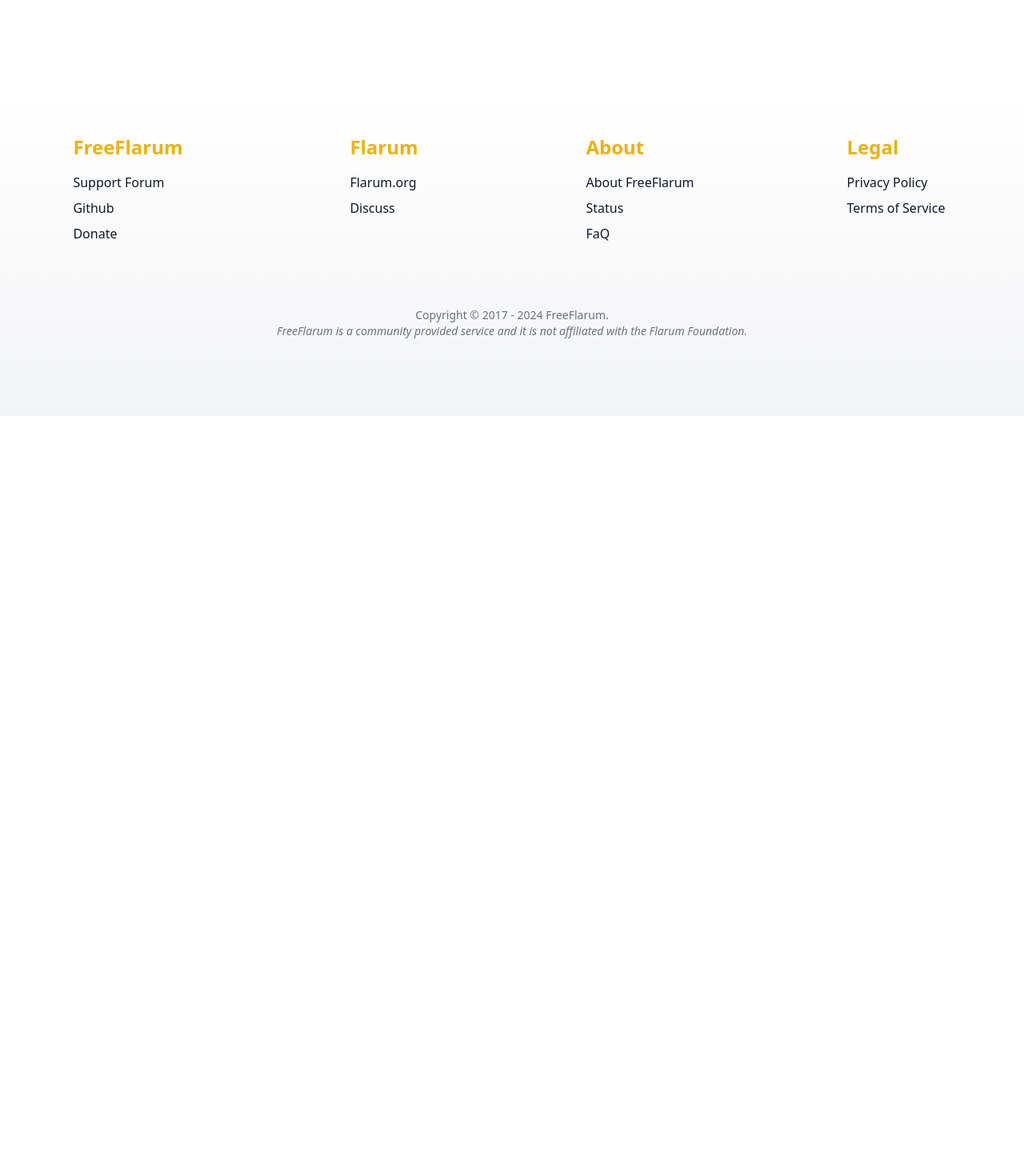
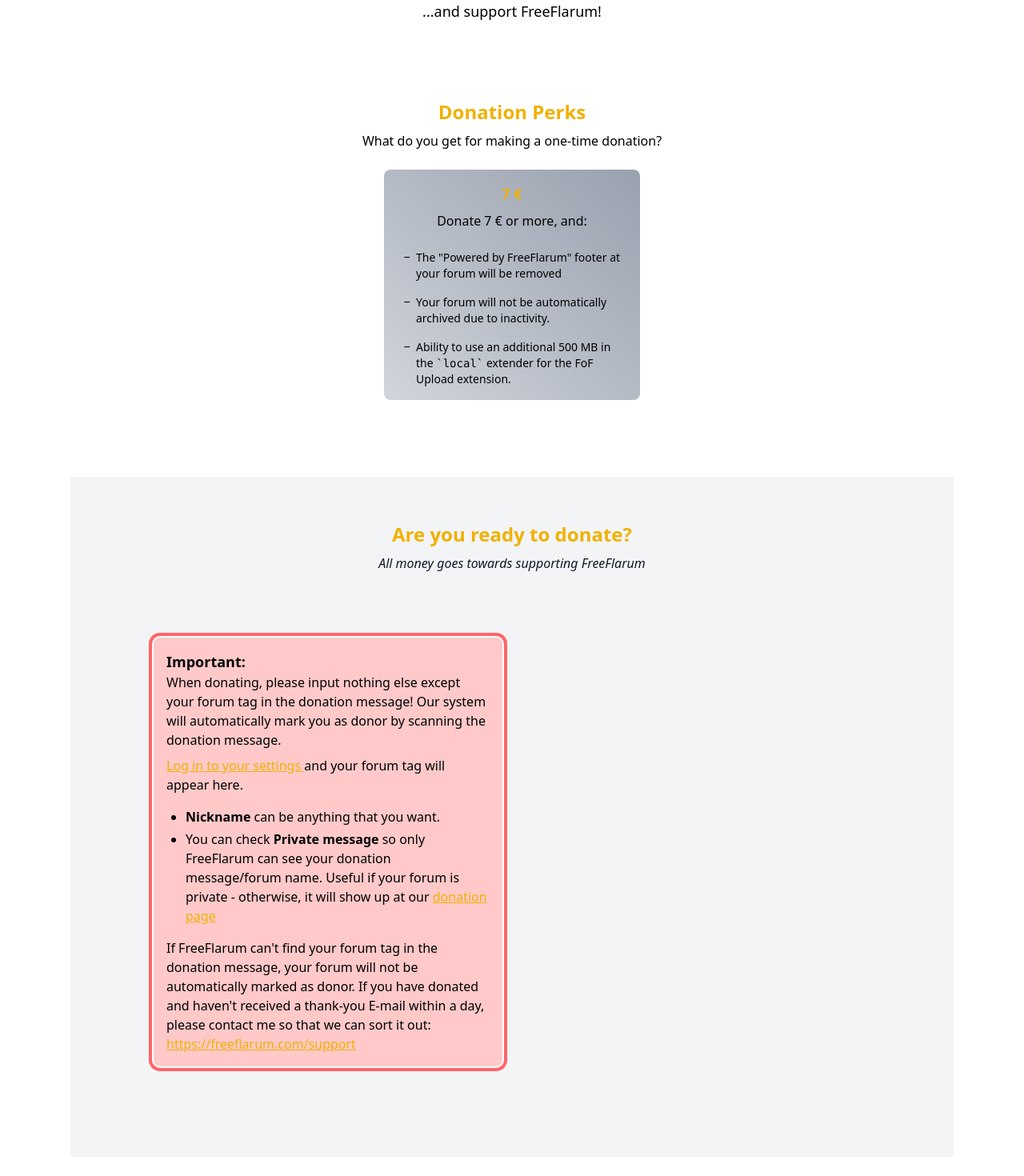
Before and after one commit to SKevo18/freeflarum-frontend, a Vue app: page /donate in a window 1280 px wide. Shown: the part 200-1670 px from the top of the page at 80% size. Before the commit the page ends 800 px from the top, so only its background shows below. Built offline with nearby package versions, Linux system fonts and the light colour scheme.

Commit message:
extension store

```diff
--- a/src/main.ts
+++ b/src/main.ts
@@ -5,12 +5,13 @@
 
 import { library } from '@fortawesome/fontawesome-svg-core'
 import { fas } from '@fortawesome/free-solid-svg-icons'
+import { far } from '@fortawesome/free-regular-svg-icons'
 import { fab } from '@fortawesome/free-brands-svg-icons'
 
 import App from '@/App.vue'
 import router from '@/router'
 
-import useForumStore from '@/stores/forum'
+import useForumStore from '@/stores/forumStore'
 
 const app = createApp(App)
 
@@ -18,8 +19,8 @@
 app.use(router)
 
 const forumStore = useForumStore()
-forumStore.nacitatForum()
+forumStore.getForumData()
 
-library.add(fas, fab)
+library.add(fas, fab, far)
 
 app.mount('#app')
--- /dev/null
+++ b/src/stores/extensionsStore.ts
@@ -0,0 +1,29 @@
+import { defineStore } from 'pinia'
+
+export default defineStore('extensions', {
+  state: () => ({
+    data: {} as {
+      category: {
+        id: string
+        title: string
+        icon_name: string | null
+        description: string
+        author: string
+        url: string
+      }[]
+    },
+    isLoaded: false,
+    infoText: "Loading..."
+  }),
+  actions: {
+    async getExtensions() {
+      let response = await (await fetch('https://api.freeflarum.com/extensions')).json()
+
+      if (!response['errors']) {
+        this.data = response['data']
+      }
+
+      this.isLoaded = true
+    },
+  },
+})
--- a/src/stores/forum.ts
+++ b/src/stores/forumStore.ts
@@ -5,7 +5,7 @@
     tag: null,
   }),
   actions: {
-    async nacitatForum() {
+    async getForumData() {
       if (!this.isAuthenticated) return
       let response = await (
         await fetch(`https://api.freeflarum.com/settings/`, {
@@ -16,6 +16,11 @@
         })
       ).json()
 
+      if (response['errors']) {
+        localStorage.removeItem('access_token')
+        return
+      }
+
       this.tag = response['data']['tag']
     },
   },
--- a/src/views/DonateView.vue
+++ b/src/views/DonateView.vue
@@ -1,11 +1,123 @@
 <script lang="ts">
 import { defineComponent } from 'vue'
 
+import useForumStore from '@/stores/forumStore'
+import { mapStores } from 'pinia'
+
 export default defineComponent({
   name: 'DonateView',
+  computed: {
+    ...mapStores(useForumStore),
+  },
 })
 </script>
 
 <template>
-  <div>donate</div>
+  <div>
+    <div class="mb-6 space-y-2">
+      <h1 class="text-5xl font-bold text-center text-yellow-500">Donate</h1>
+      <p class="text-lg text-center">...and support FreeFlarum!</p>
+    </div>
+
+    <div class="my-24 space-y-6">
+      <div class="space-y-2">
+        <h1 class="text-3xl font-bold text-center text-yellow-500">Donation Perks</h1>
+        <p class="text-center">What do you get for making a one-time donation?</p>
+      </div>
+
+      <div class="grid max-w-screen-lg grid-cols-1 gap-8 px-8 mx-auto justify-items-center">
+        <div
+          class="p-4 rounded-lg bg-gradient-to-tr dark:from-gray-700 dark:to-gray-800 from-gray-300 to-gray-400 w-80"
+        >
+          <div class="mb-6 space-y-2 text-center">
+            <h3 class="text-2xl font-bold text-yellow-500">7 €</h3>
+            <p>Donate 7 € or more, and:</p>
+          </div>
+
+          <ul class="ml-6 space-y-4 list-['\2012\A0\A0'] text-sm">
+            <li>The "Powered by FreeFlarum" footer at your forum will be removed</li>
+
+            <li>Your forum will not be automatically archived due to inactivity.</li>
+
+            <li>
+              Ability to use an additional 500 MB in the <code>`local`</code> extender for the FoF
+              Upload extension.
+            </li>
+          </ul>
+        </div>
+      </div>
+    </div>
+
+    <div class="px-10 my-16 bg-gray-100 py-14">
+      <div class="mx-[5vw]">
+        <div class="mb-6 space-y-2 text-center">
+          <h1 class="text-3xl font-extrabold text-orange-600">Are you ready to donate?</h1>
+          <p class="italic text-gray-900">All money goes towards supporting FreeFlarum</p>
+        </div>
+
+        <div class="grid items-center justify-between grid-cols-1 gap-6 lg:grid-cols-2">
+          <div
+            class="p-4 my-6 mb-6 space-y-2 text-black bg-red-200 rounded-lg ring-offset-2 ring-red-400 ring-4"
+          >
+            <b class="text-lg">Important:</b>
+            <p>
+              When donating, please input nothing else except your forum tag in the donation
+              message! Our system will automatically mark you as donor by scanning the donation
+              message.
+            </p>
+
+            <div class="py-6" v-if="forumStore.isAuthenticated">
+              <div class="flex flex-row gap-2">
+                <b>Your forum tag is:</b>
+                <pre>{{ forumStore.tag }}</pre>
+              </div>
+              <p>(please, include that and nothing else in the donation message)</p>
+            </div>
+            <p v-else>
+              <RouterLink
+                class="text-yellow-500 hover:text-yellow-600 dark:hover:text-yellow-400 transition-color duration-500 underline"
+                :to="{ name: 'login' }"
+              >
+                Log in to your settings
+              </RouterLink>
+              and your forum tag will appear here.
+            </p>
+
+            <ul class="my-4 ml-6 space-y-1 list-disc">
+              <li><b>Nickname</b> can be anything that you want.</li>
+              <li>
+                You can check <b>Private message</b> so only FreeFlarum can see your donation
+                message/forum name. Useful if your forum is private - otherwise, it will show up at
+                our
+                <a
+                  class="text-yellow-500 hover:text-yellow-600 dark:hover:text-yellow-400 transition-color duration-500 underline text-orange-800 hover:text-orange-700 dark:hover:text-orange-700"
+                  href="https://ko-fi.com/freeflarum"
+                  >donation page</a
+                >
+              </li>
+            </ul>
+
+            <p>
+              If FreeFlarum can't find your forum tag in the donation message, your forum will not
+              be automatically marked as donor. If you have donated and haven't received a thank-you
+              E-mail within a day, please contact me so that we can sort it out:
+              <a
+                class="text-yellow-500 hover:text-yellow-600 dark:hover:text-yellow-400 transition-color duration-500 underline text-orange-800 hover:text-orange-700 dark:hover:text-orange-700"
+                href="/support"
+                >https://freeflarum.com/support</a
+              >
+            </p>
+          </div>
+
+          <iframe
+            id="kofiframe"
+            src="https://ko-fi.com/freeflarum/?hidefeed=true&widget=true&embed=true&preview=true"
+            class="w-full p-1 bg-gray-100 border-none"
+            height="650"
+            title="FreeFlarum"
+          ></iframe>
+        </div>
+      </div>
+    </div>
+  </div>
 </template>
--- a/src/views/ExtensionsView.vue
+++ b/src/views/ExtensionsView.vue
@@ -1,8 +1,10 @@
 <script lang="ts">
 import { defineComponent } from 'vue'
 
+import useExtensionsStore from '@/stores/extensionsStore'
 import CardComponent from '@/components/CardComponent.vue'
 import HeadingSectionComponent from '@/components/HeadingSectionComponent.vue'
+import { mapStores } from 'pinia'
 
 export default defineComponent({
   name: 'ExtensionsView',
@@ -10,40 +12,26 @@
     CardComponent,
     HeadingSectionComponent,
   },
-  data() {
-    return {
-      extensionCategories: {} as {
-        category: {
-          id: string
-          title: string
-          icon_name: string | null
-          description: string
-          author: string
-          url: string
-        }[]
-      },
-      infoText: 'Loading...',
-    }
-  },
   computed: {
     extensionsCount() {
       let count = 0
-
-      for (const key in this.extensionCategories) {
+      for (const key in this.extensionsStore.data) {
         // @ts-ignore
-        count += this.extensionCategories[key].length
+        count += this.extensionsStore.data[key].length
       }
 
       return count
     },
+    ...mapStores(useExtensionsStore),
   },
-  async beforeMount() {
-    let data = await (await fetch('https://api.freeflarum.com/extensions')).json()
-    if (data['success']) {
-      this.extensionCategories = data['data']
-      this.infoText = `There are ${this.extensionsCount} extensions available.`
-    } else {
-      this.infoText = 'Error loading extensions!'
+  beforeMount() {
+    if (!this.extensionsStore.isLoaded) {
+      this.extensionsStore
+        .getExtensions()
+        .then(
+          () =>
+            (this.extensionsStore.infoText = `There are ${this.extensionsCount} extensions available.`),
+        )
     }
   },
 })
@@ -51,12 +39,9 @@
 
 <template>
   <div>
-    <HeadingSectionComponent heading="Extensions" :description="infoText" />
+    <HeadingSectionComponent heading="Extensions" :description="extensionsStore.infoText" />
 
-    <div
-      v-if="extensionCategories !== undefined"
-      v-for="(extensions, category) in extensionCategories"
-    >
+    <div v-for="(extensions, category) in extensionsStore.data">
       <h2 class="mt-10 mb-6">{{ category.length > 0 ? category : 'Other' }}</h2>
 
       <div class="grid grid-cols-1 md:grid-cols-2 lg:grid-cols-3 gap-4">
@@ -66,7 +51,13 @@
           :href="extension.url"
         >
           <h3>{{ extension.title }}</h3>
-          <p>{{ extension.description }}</p>
+          <p>
+            {{
+              extension.description.length > 80
+                ? extension.description.substring(0, 80) + '...'
+                : extension.description
+            }}
+          </p>
         </CardComponent>
       </div>
     </div>
--- a/src/views/LoginView.vue
+++ b/src/views/LoginView.vue
@@ -1,7 +1,7 @@
 <script lang="ts">
 import { defineComponent } from 'vue'
 
-import useForumStore from '@/stores/forum'
+import useForumStore from '@/stores/forumStore'
 import { mapStores } from 'pinia'
 
 export default defineComponent({
@@ -29,6 +29,8 @@
       }
 
       localStorage.setItem('access_token', response['token'])
+
+      await this.forumStore.getForumData()
       this.$router.push({ name: 'settings' })
     },
   },
@@ -42,7 +44,7 @@
 
 <template>
   <form
-    class="w-80"
+    class="w-80 mx-auto"
     action="https://api.freeflarum.com/authentication"
     method="POST"
     @submit.prevent="login($el)"
@@ -53,7 +55,7 @@
         placeholder="Forum ID"
         name="username"
         autocomplete="username"
-        required="true"
+        required
         title="Forum ID is the part before '.freeflarum.com' in your forum hostname."
       />
       <br />
```
Also changed, not shown: src/views/settings/SettingsView.vue (+4 -4 lines), 1 other file (tests, documents, lock files or other folders).
